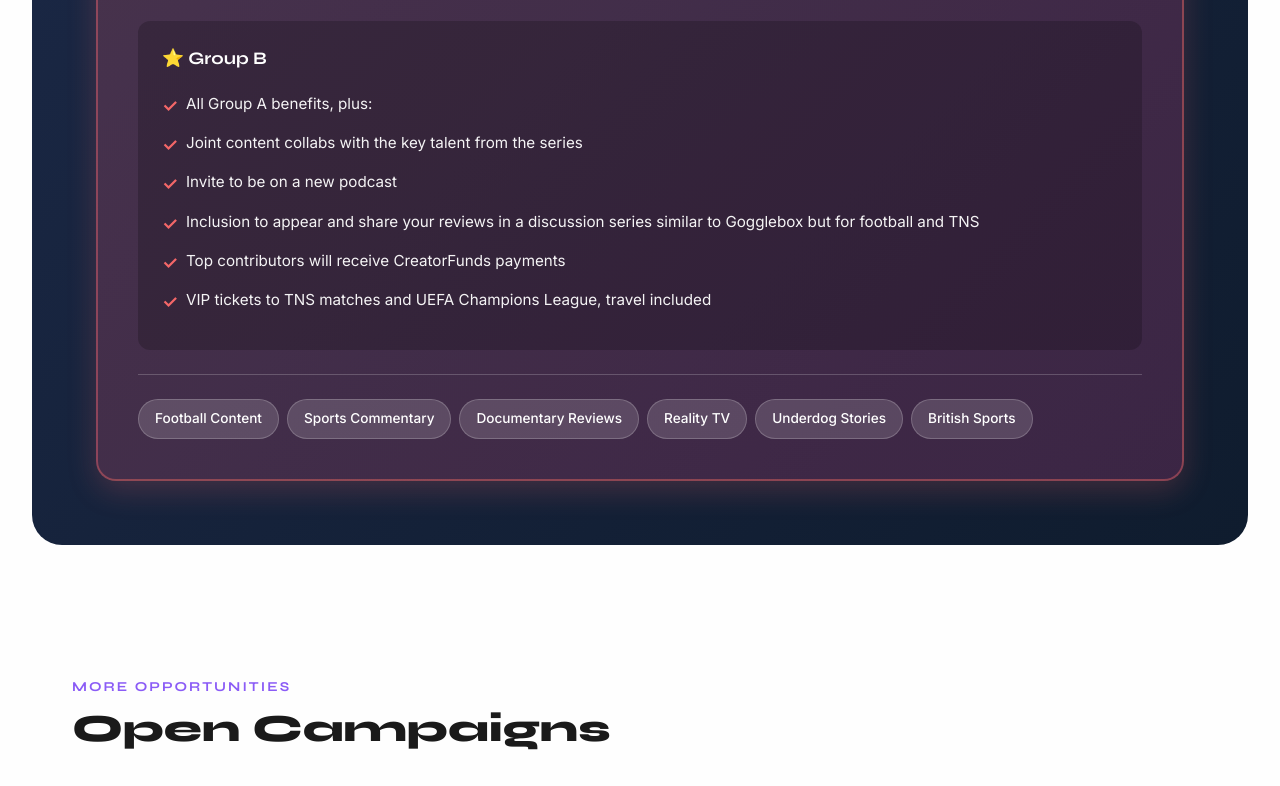
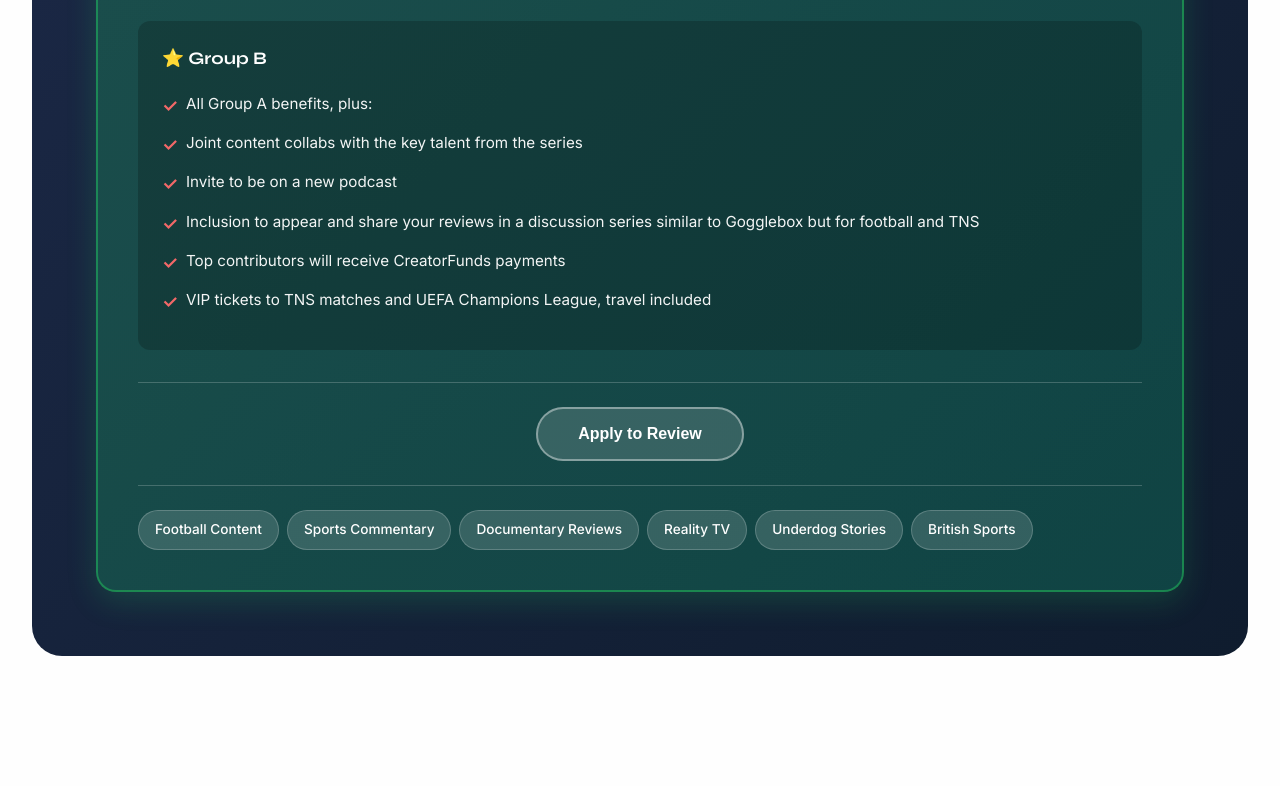
Before and after one commit to MarquisdeMayfair/animated_storytelling_landing_page, a plain HTML site: page creatorfunds/projects.html in a window 1280 px wide. Shown: the part 2355-3141 px from the top of the page. Drawn offline with Linux system fonts and the light colour scheme.

Commit message:
Change Actively Seeking Creators background to green and move Apply to Review button above tags

```diff
--- a/creatorfunds/projects.html
+++ b/creatorfunds/projects.html
@@ -374,12 +374,12 @@
     }
 
     .seeking-box {
-      background: linear-gradient(135deg, rgba(255, 107, 107, 0.2) 0%, rgba(236, 72, 153, 0.2) 100%);
-      border: 2px solid rgba(255, 107, 107, 0.4);
+      background: linear-gradient(135deg, rgba(34, 197, 94, 0.25) 0%, rgba(16, 185, 129, 0.25) 100%);
+      border: 2px solid rgba(34, 197, 94, 0.5);
       border-radius: 20px;
       padding: 2.5rem;
       margin-top: 2rem;
-      box-shadow: 0 10px 30px rgba(255, 107, 107, 0.2);
+      box-shadow: 0 10px 30px rgba(34, 197, 94, 0.2);
       position: relative;
       overflow: hidden;
     }
@@ -391,7 +391,15 @@
       left: 0;
       right: 0;
       height: 4px;
-      background: linear-gradient(90deg, var(--coral) 0%, var(--magenta) 100%);
+      background: linear-gradient(90deg, #22c55e 0%, #10b981 100%);
+    }
+
+    .seeking-box .apply-button-container {
+      margin-top: 2rem;
+      margin-bottom: 1.5rem;
+      text-align: center;
+      padding-top: 1.5rem;
+      border-top: 1px solid rgba(255,255,255,0.2);
     }
 
     .seeking-box h4 {
@@ -898,9 +906,6 @@
           <a href="https://tv.apple.com/gb/movie/the-new-saints-road-to-europe-the-mike-harris-story/umc.cmc.7kb5wd3drqt4jzngilfx2t2lg" target="_blank" class="btn btn-outline" id="apple-tv-link" onclick="gtag('event', 'click', {event_category: 'TNS Documentary', event_label: 'Apple TV Link', value: 1});">
             Watch on Apple TV →
           </a>
-          <button class="btn btn-outline" onclick="openModal('tns-modal')">
-            Apply to Review
-          </button>
         </div>
 
         <div class="seeking-box">
@@ -929,6 +934,12 @@
               <li>Top contributors will receive CreatorFunds payments</li>
               <li>VIP tickets to TNS matches and UEFA Champions League, travel included</li>
             </ul>
+          </div>
+
+          <div class="apply-button-container">
+            <button class="btn btn-outline" onclick="openModal('tns-modal')" style="background: rgba(255,255,255,0.15); border-color: rgba(255,255,255,0.4); color: white;">
+              Apply to Review
+            </button>
           </div>
 
           <div class="seeking-tags">
```
Also changed, not shown: projects.html (+18 -7 lines).
